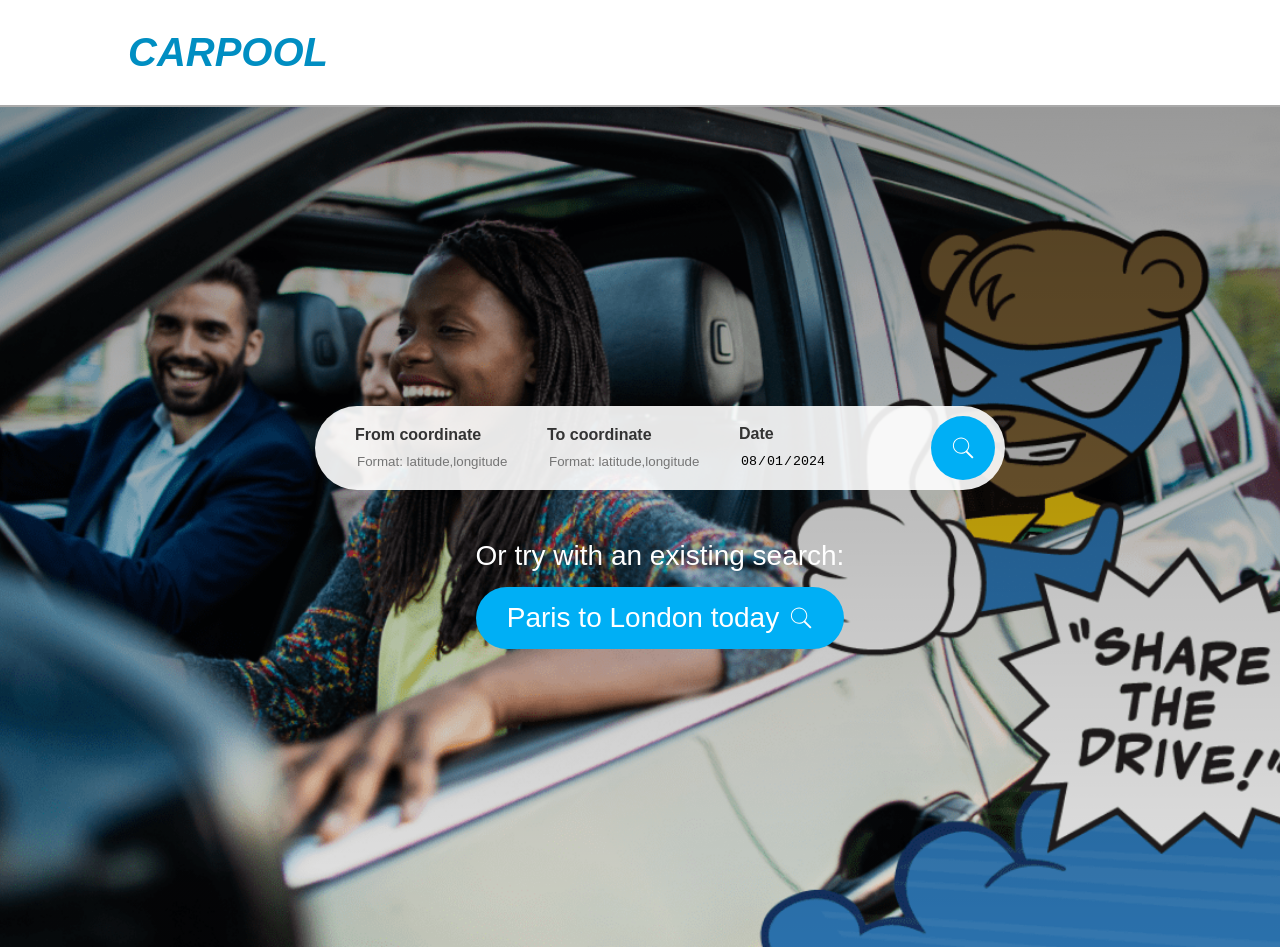
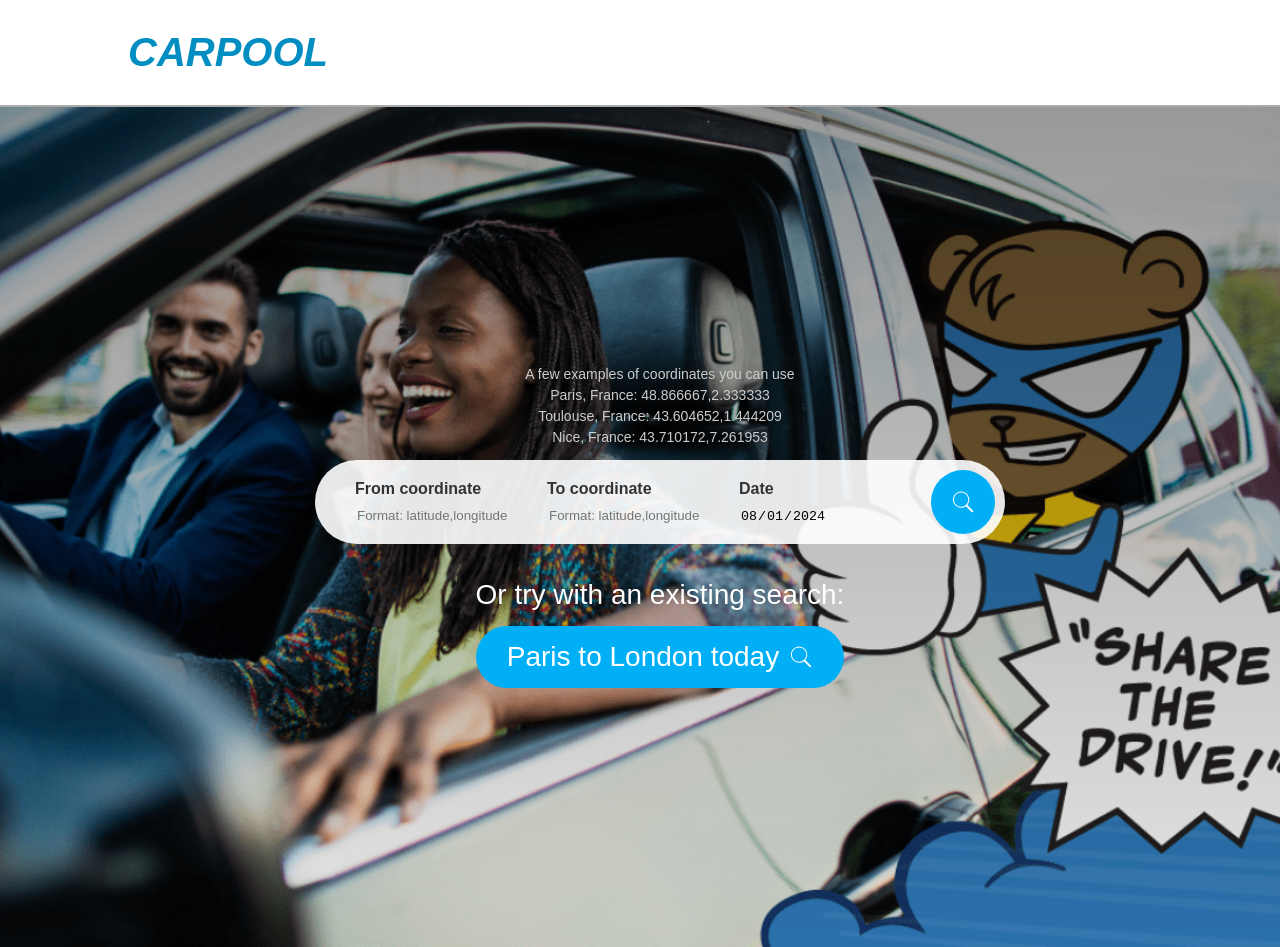
Before and after one commit to myoann/carpoolnext, a Next.js app: page / in a window 1280 px wide. Shown: the top 947 px of the page. Built offline with nearby package versions, Linux system fonts and the light colour scheme.

Commit message:
feat(app): Add a few examples of coordinates on the homepage

```diff
--- a/src/app/homePage.css
+++ b/src/app/homePage.css
@@ -9,10 +9,11 @@
   flex-direction: column;
   justify-content: center;
   align-items: center;
-  gap: 50px;
+  gap: 15px;
 }
 
 .main::before {
+  z-index: 1; /* Ensure the overlay is above the background but below the content */
   content: "";
   position: absolute;
   top: 0;
@@ -20,7 +21,16 @@
   width: 100%;
   height: 100%;
   background: linear-gradient(rgba(0, 0, 0, 0.4), rgba(0, 0, 0, 0.1));
-  z-index: 1; /* Ensure the overlay is above the background but below the content */
+}
+
+.coordinatesExamples {
+  z-index: 2; /* Ensure the examples are above the overlay */
+  display: flex;
+  flex-direction: column;
+  gap: 5px;
+  text-align: center;
+  font-size: 14px;
+  color: #ccc;
 }
 
 .searchIcon {
@@ -28,9 +38,10 @@
 }
 
 .existingSearch {
+  z-index: 2; /* Ensure the existing search is above the overlay */
+  margin-top: 20px;
   font-size: 28px;
   color: #fff;
-  z-index: 2; /* Ensure the existing search is above the overlay */
 }
 
 .existingSearchLink {
--- a/src/app/page.tsx
+++ b/src/app/page.tsx
@@ -8,6 +8,13 @@ const todayDate = new Date().toISOString().substring(0, 10);
 const Home = () => {
   return (
     <main className="main">
+      <div className="coordinatesExamples">
+        <span>A few examples of coordinates you can use</span>
+        <span>Paris, France: 48.866667,2.333333</span>
+        <span>Toulouse, France: 43.604652,1.444209</span>
+        <span>Nice, France: 43.710172,7.261953</span>
+      </div>
+
       <SearchForm />
 
       <div className="existingSearch">
--- a/src/app/search/page.tsx
+++ b/src/app/search/page.tsx
@@ -28,7 +28,7 @@ const Search = async ({ searchParams }: Props) => {
   let dataOk = false;
   try {
     const response = await fetch(
-      `https://public-api.blablacar.com/api/v3/trips?key=${process.env.BLABLACAR_API_KEY}&from_coordinate=${rawFromCoordinate}&to_coordinate=${rawToCoordinate}&locale=fr-FR&currency=EUR&start_date_local=${rawDate}T00:00:00&count=3`
+      `https://public-api.blablacar.com/api/v3/trips?key=${process.env.BLABLACAR_API_KEY}&from_coordinate=${rawFromCoordinate}&to_coordinate=${rawToCoordinate}&locale=fr-FR&currency=EUR&start_date_local=${rawDate}T00:00:00&count=3`,
     );
 
     const data = await response.json();
@@ -58,7 +58,7 @@ const Search = async ({ searchParams }: Props) => {
 
   // Find the minimum price among the trips
   const minPrice = Math.min(
-    ...trips.map((trip) => parseFloat(trip.price.amount))
+    ...trips.map((trip) => parseFloat(trip.price.amount)),
   );
 
   let fromName = "";
```
Also changed, not shown: jest-setup.ts (indentation only).
